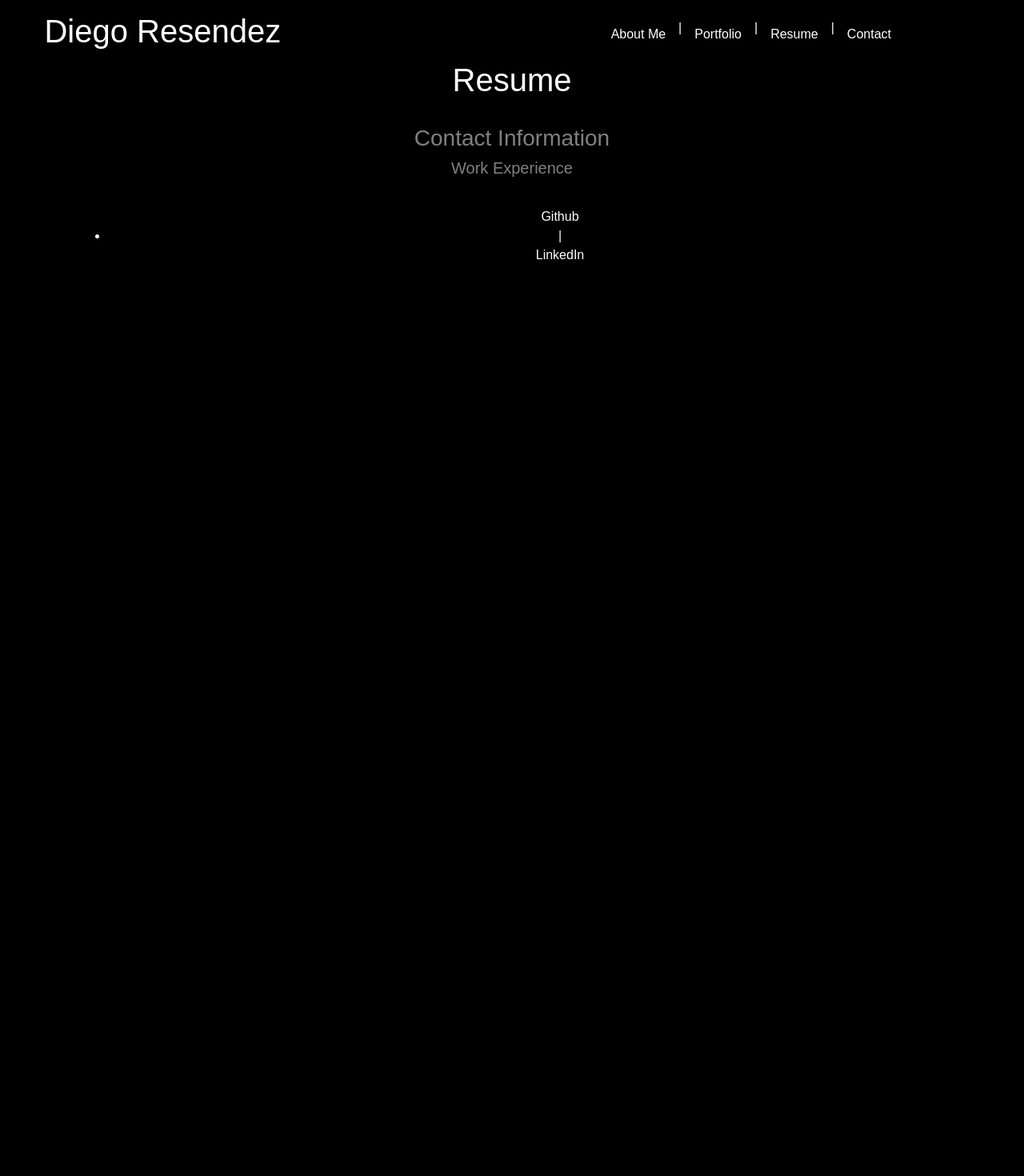
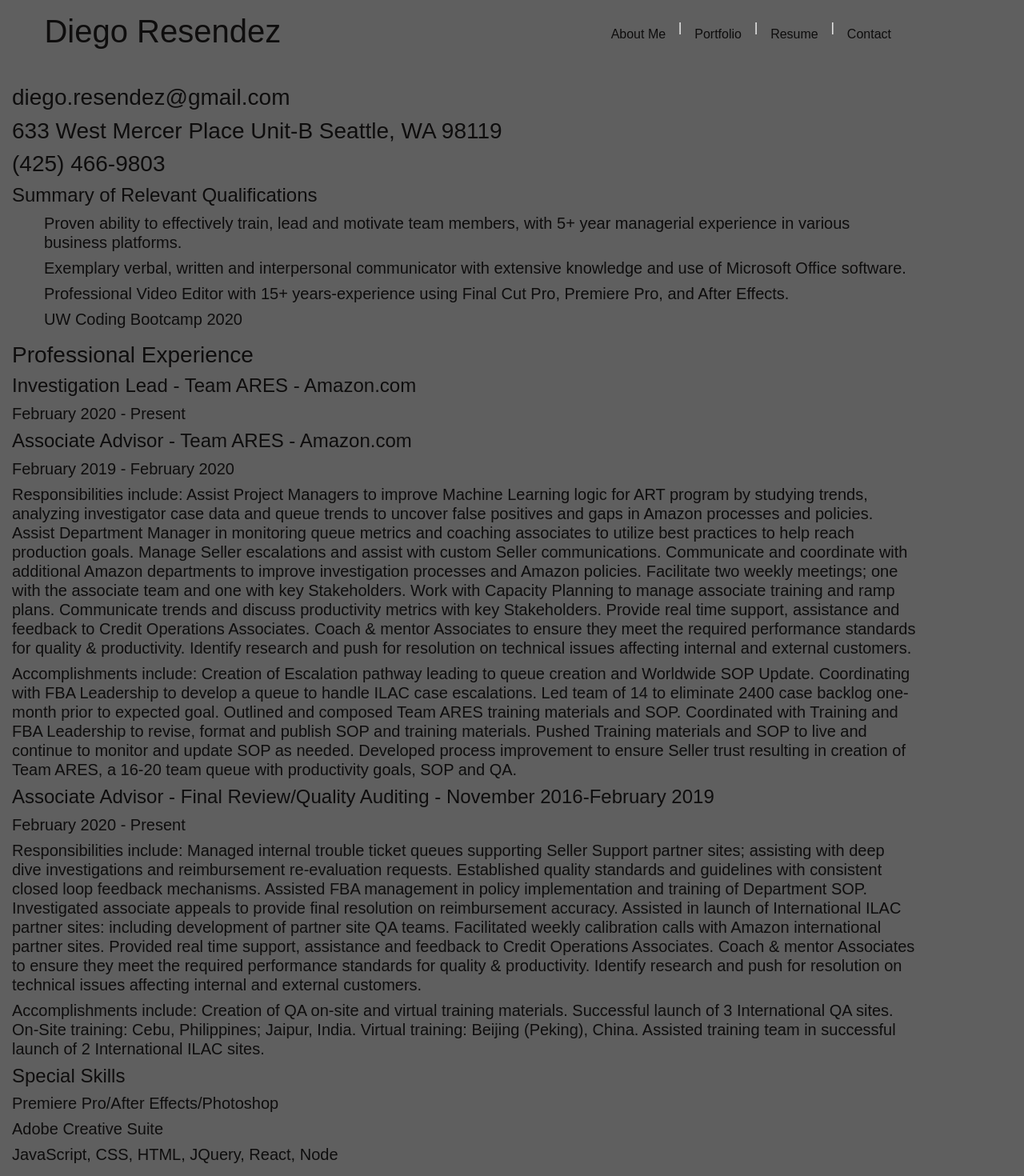
Before and after one commit to DiegoResendez/react_portfolio, a React (Create React App) app: page /resume in a window 1280 px wide. Shown: the top 1470 px of the page at 80% size. Before the commit the page ends 800 px from the top, so only its background shows below. Built offline with nearby package versions, Linux system fonts and the light colour scheme.

Commit message:
Portfolio update

```diff
--- a/src/components/Footer.js
+++ b/src/components/Footer.js
@@ -13,11 +13,13 @@
         return (
             <div className="footerLinks" >
                 <div class="container">
-                        <ul class="footer">
+                        <div class="footer">
                             <a class="footer-link active" href="https://github.com/DiegoResendez">Github</a>
-                            <li class="footer-item">|</li>
+                            <br></br>
+                            |
+                            <br></br>
                             <a class="footer-link" href="https://www.linkedin.com/in/diegoresendez/">LinkedIn</a>
-                        </ul>
+                        </div>
                 </div>
 
             </div>
--- a/src/components/pages/AboutMe.js
+++ b/src/components/pages/AboutMe.js
@@ -14,7 +14,8 @@
                 <div class="col-md-9 aboutMeText" id="aboutMeText">
             <p class="text">
               <h4>
-                New to programming and currently enrolled in a coding bootcamp hoping to increase my knowledge of full-stack programming.
+                My name is Diego Resendez and here is my website portfolio.  I have been coding for less than a year and I recently finished the
+                UW Coding Bootcamp.  This portfolio is my way of showcasing my abilities as a developer.
               </h4>
 
             </p>
--- a/src/components/pages/resume.js
+++ b/src/components/pages/resume.js
@@ -9,11 +9,52 @@
 
     render() {
         return (
-            <div className="Resume">
-                <h1>Resume</h1>
-                <div className="col-md-9 resumeText" id="resumeText">
-                    <h3>Contact Information</h3>
-                    <h5>Work Experience</h5>
+            <div className="container">
+                <div className="col-md-9 resumeText">
+                <h3 className="Email" >diego.resendez@gmail.com</h3>
+                <h3 className="Address">633 West Mercer Place Unit-B Seattle, WA 98119</h3>
+                <h3 className="Phone">(425) 466-9803</h3>
+                <h4>Summary of Relevant Qualiﬁcations</h4>
+                <ol className="Qualifications">
+                    <h5>
+                    Proven ability to effectively train, lead and motivate team members, with 5+ year managerial experience in various business platforms.
+                    </h5>
+                    <h5>
+                    Exemplary verbal, written and interpersonal communicator with extensive knowledge and use of Microsoft Office software.
+                    </h5>
+                    <h5>
+                    Professional Video Editor with 15+ years-experience using Final Cut Pro, Premiere Pro, and After Effects.                    </h5>
+                    <h5>
+                    UW Coding Bootcamp 2020
+                    </h5>
+                </ol>
+                <h3 className="Experience">Professional Experience</h3>
+                <h4 className="Amazon">Investigation Lead - Team ARES - Amazon.com</h4>
+                <h5>February 2020 - Present</h5>
+                <h4 className="Amazon2">Associate Advisor - Team ARES - Amazon.com</h4>
+                <h5>February 2019 - February 2020</h5>
+                <h5>
+                Responsibilities include: Assist Project Managers to improve Machine Learning logic for ART program by studying trends, analyzing investigator case data and queue trends to uncover false positives and gaps in Amazon processes and policies.  Assist Department Manager in monitoring queue metrics and coaching associates to utilize best practices to help reach production goals.  Manage Seller escalations and assist with custom Seller communications.  Communicate and coordinate with additional Amazon departments to improve investigation processes and Amazon policies.
+                Facilitate two weekly meetings; one with the associate team and one with key Stakeholders.  Work with Capacity Planning to manage associate training and ramp plans.  Communicate trends and discuss productivity metrics with key Stakeholders.  Provide real time support, assistance and feedback to Credit Operations Associates.  Coach & mentor Associates to ensure they meet the required performance standards for quality & productivity.  Identify research and push for resolution on technical issues affecting internal and external customers.
+                </h5>
+                <h5>
+                Accomplishments include: Creation of Escalation pathway leading to queue creation and Worldwide SOP Update.  Coordinating with FBA Leadership to develop a queue to handle ILAC case escalations.  Led team of 14 to eliminate 2400 case backlog one-month prior to expected goal.  Outlined and composed Team ARES training materials and SOP.  Coordinated with Training and FBA Leadership to revise, format and publish SOP and training materials.  Pushed Training materials and SOP to live and continue to monitor and update SOP as needed.
+Developed process improvement to ensure Seller trust resulting in creation of Team ARES, a 16-20 team queue with productivity goals, SOP and QA.
+                </h5>
+                <h4 className="Amazon3">Associate Advisor - Final Review/Quality Auditing - November 2016-February 2019</h4>
+                <h5>February 2020 - Present</h5>
+                <h5>
+                Responsibilities include: Managed internal trouble ticket queues supporting Seller Support partner sites; assisting with deep dive investigations and reimbursement re-evaluation requests.  Established quality standards and guidelines with consistent closed loop feedback mechanisms.
+Assisted FBA management in policy implementation and training of Department SOP.  Investigated associate appeals to provide final resolution on reimbursement accuracy.  Assisted in launch of International ILAC partner sites: including development of partner site QA teams.
+Facilitated weekly calibration calls with Amazon international partner sites.  Provided real time support, assistance and feedback to Credit Operations Associates.
+Coach & mentor Associates to ensure they meet the required performance standards for quality & productivity.  Identify research and push for resolution on technical issues affecting internal and external customers. </h5>
+                <h5>
+                Accomplishments include: Creation of QA on-site and virtual training materials.  Successful launch of 3 International QA sites.  On-Site training: Cebu, Philippines; Jaipur, India.
+Virtual training: Beijing (Peking), China.  Assisted training team in successful launch of 2 International ILAC sites.                </h5>
+                <h4 className="Amazon4">Special Skills</h4>
+                <h5>Premiere Pro/After Effects/Photoshop</h5>
+                <h5>Adobe Creative Suite</h5>
+                <h5>JavaScript, CSS, HTML, JQuery, React, Node</h5>
                 </div>
             </div>
         )
--- a/src/components/pages/style.css
+++ b/src/components/pages/style.css
@@ -1,5 +1,5 @@
 body{
-    background-color: rgb(0, 0, 0);
+    background-color: rgb(95, 95, 95);
     margin: auto;
     padding: 10px;
 }
@@ -7,8 +7,10 @@
     display: list-item;
 }
 
-.projectCards{
-    display: grid;
+.projectCards, .aboutMe,
+.contactPage
+{
+    display: inline-table;
 }
 
 .aboutMe{
@@ -21,3 +23,8 @@
     display: inline;
     color: rgb(18, 19, 19);
 }
+
+.Resume{
+    display: block;
+    float: left;
+}
--- a/src/components/style.css
+++ b/src/components/style.css
@@ -8,14 +8,22 @@
     /* background-color: #f02121; */
     margin: 0px;
     padding: 5px;
-    float: right;
+    float: left;
+    display: inline-block;
 }
 
 h1,  .nav-link, .footer-link  {
-    color: rgb(255, 255, 255);
+    color: rgb(14, 13, 13);
+    /* color: rgb(41, 41, 41); */
 }
-h4, h3, h5, .form-group {
-    color: rgb(128, 128, 128);
+h4, h3, h5, h2, h6, .form-group {
+    color: rgb(14, 13, 13);
+    text-align: left;
+}
+
+.Amazon4, .Amazon3,
+.Amazon2, .Amazon{
+    text-align: left;
 }
 
 .nav {
```
